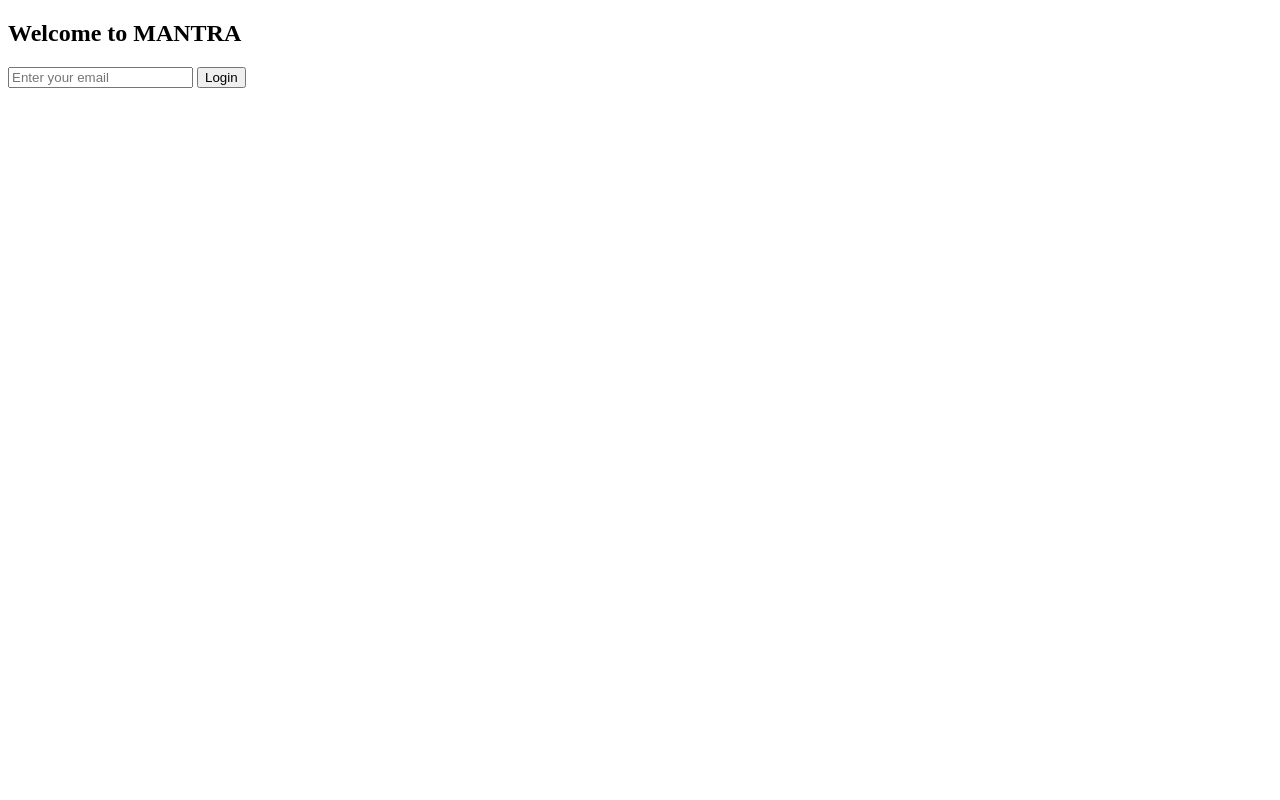
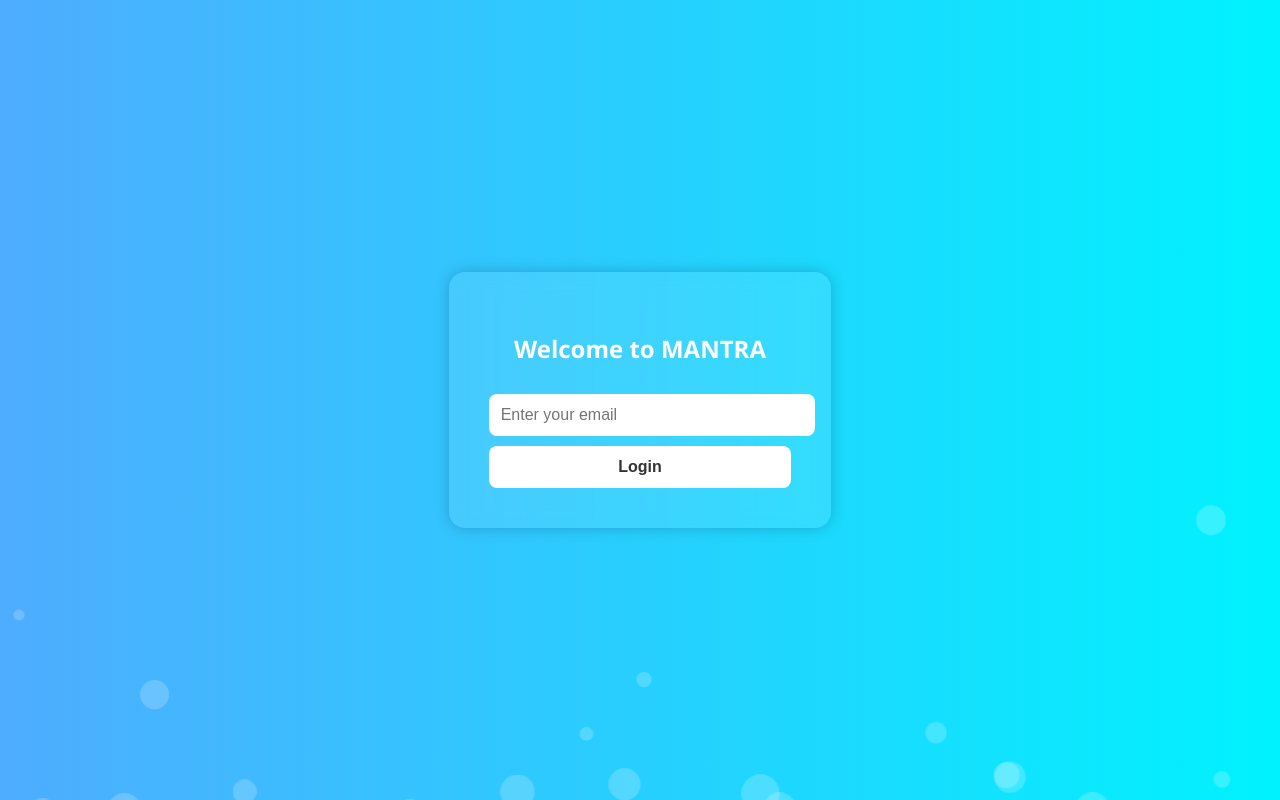
Before and after one commit to PeeyushMaurya/MANTRA-AI, a plain HTML site: page auth.html in a window 1280 px wide. Drawn offline with Linux system fonts and the light colour scheme.

Commit message:
auth.html

```diff
--- a/auth.html
+++ b/auth.html
@@ -2,7 +2,78 @@
 <html lang="en">
 <head>
   <meta charset="UTF-8">
-  <title>MANTRA Auth</title>
+  <title>MANTRA Login</title>
+  <style>
+    body {
+      margin: 0;
+      font-family: 'Segoe UI', sans-serif;
+      background: linear-gradient(to right, #4facfe, #00f2fe);
+      color: white;
+      display: flex;
+      flex-direction: column;
+      align-items: center;
+      justify-content: center;
+      height: 100vh;
+      position: relative;
+      overflow: hidden;
+    }
+    .login-card {
+      background: rgba(255,255,255,0.1);
+      backdrop-filter: blur(10px);
+      border-radius: 16px;
+      padding: 40px;
+      text-align: center;
+      box-shadow: 0 0 15px rgba(0,0,0,0.2);
+      z-index: 1;
+    }
+    input, button {
+      padding: 12px;
+      margin-top: 10px;
+      border: none;
+      border-radius: 8px;
+      font-size: 16px;
+      width: 100%;
+    }
+    button {
+      background: white;
+      color: #333;
+      font-weight: bold;
+      cursor: pointer;
+    }
+
+    .bubbles {
+      position: absolute;
+      top: 0; left: 0;
+      width: 100%;
+      height: 100%;
+      z-index: 0;
+      overflow: hidden;
+    }
+
+    .bubble {
+      position: absolute;
+      bottom: -100px;
+      width: 40px;
+      height: 40px;
+      background: rgba(255, 255, 255, 0.2);
+      border-radius: 50%;
+      animation: rise 20s infinite ease-in;
+    }
+
+    @keyframes rise {
+      0% { transform: translateY(0) scale(1); }
+      100% { transform: translateY(-1200px) scale(1.5); }
+    }
+  </style>
+</head>
+<body>
+  <div class="login-card">
+    <h2>Welcome to MANTRA</h2>
+    <input type="email" id="email" placeholder="Enter your email" />
+    <button onclick="login()">Login</button>
+  </div>
+
+  <div class="bubbles"></div>
   <script>
     function login() {
       const email = document.getElementById('email').value;
@@ -14,11 +85,16 @@
         body: JSON.stringify({ email })
       }).then(() => window.location.href = 'index.html');
     }
+
+    const bubbles = document.querySelector(".bubbles");
+    for (let i = 0; i < 20; i++) {
+      let b = document.createElement("div");
+      b.classList.add("bubble");
+      b.style.left = `${Math.random() * 100}%`;
+      b.style.width = b.style.height = `${Math.random() * 30 + 10}px`;
+      b.style.animationDuration = `${Math.random() * 20 + 10}s`;
+      bubbles.appendChild(b);
+    }
   </script>
-</head>
-<body>
-  <h2>Welcome to MANTRA</h2>
-  <input id="email" type="email" placeholder="Enter your email" />
-  <button onclick="login()">Login</button>
 </body>
 </html>
```
